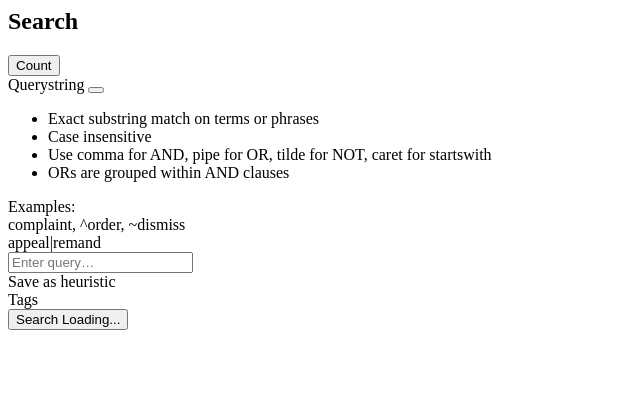
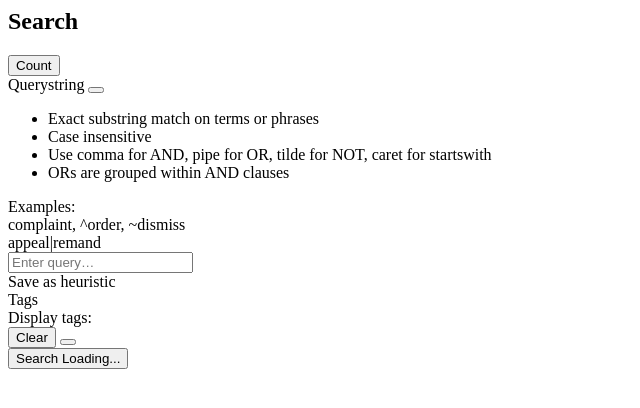
Before and after one commit to freelawproject/classifier-experiments, a Python web app: template clx/app/templates/search/search_panel.html in a window 1280 px wide. Shown: the top 408 px of the page, without its empty margins (0-640 px from the left). Run offline with Jinja, Linux system fonts and the light colour scheme; the template is opened without the code that fills it, so the values that code supplies are empty.

Commit message:
feat(app): add field to select display tags
Fixes: #67

```diff
--- a/clx/app/templates/search/search_panel.html
+++ b/clx/app/templates/search/search_panel.html
@@ -1,4 +1,5 @@
-<aside class="bg-white border rounded-lg shadow-sm my-4 p-4 overflow-hidden">
+<aside class="bg-white border rounded-lg shadow-sm my-4 p-4 overflow-hidden h-[calc(100%-2rem)] relative">
+    <div class="absolute inset-0 overflow-y-auto pb-96 p-4">
     <!-- Search header -->
     <div class="flex items-center justify-between mb-3">
         <h2 class="font-medium">Search</h2>
@@ -10,10 +11,11 @@
             :disabled="loading"
         >Count</button>
     </div>
+
     <!-- Querystring field -->
     <div class="mb-1" x-data="{open: false}">
         <div class="flex items-center justify-between">
-            <label class="block text-sm text-gray-600">Querystring</label>
+            <label class="block text-sm text-gray-600 font-medium">Querystring</label>
             <button
                 type="button"
                 class="text-gray-500 hover:text-gray-700"
@@ -56,7 +58,7 @@
         >Save as heuristic</span>
     </div>
     <!-- Tags fields -->
-    <div class="mt-3 space-y-2" x-data="{
+    <div class="mt-3" x-data="{
         tagGroups: [
             { key: 'any', name: 'Has any:' },
             { key: 'all', name: 'Has all:' },
@@ -81,33 +83,12 @@
                 this.params.tags[groupKey] = [];
             }
         },
-        orderedTags() {
-            const all = Object.values(this.tags || {});
-            if (!activeLabelId) {
-                return {
-                    preferred: [],
-                    others: all.slice().sort((a, b) => a.slug.localeCompare(b.slug)),
-                };
-            }
-            const preferred = [];
-            const others = [];
-            for (const t of all) {
-                if (t.label_id === activeLabelId) {
-                    preferred.push(t);
-                } else {
-                    others.push(t);
-                }
-            }
-            preferred.sort((a, b) => a.slug.localeCompare(b.slug));
-            others.sort((a, b) => a.slug.localeCompare(b.slug));
-            return { preferred, others };
-        },
     }">
-        <label class="block text-sm text-gray-600">Tags</label>
+        <label class="block text-sm text-gray-600 font-medium">Tags</label>
         <template x-for="group in tagGroups" :key="group.key">
             <div class="mb-1" x-data="{ open: false }">
                 <div class="flex items-center justify-between">
-                    <label class="block text-xs text-gray-600 font-medium" x-text="group.name"></label>
+                    <label class="block text-xs text-gray-600" x-text="group.name"></label>
                     <div class="flex items-center gap-2">
                         <button
                             type="button"
@@ -141,10 +122,10 @@
                 >
                     <div class="max-h-64 overflow-auto py-1">
                         <!-- Preferred for active label -->
-                        <template x-if="orderedTags().preferred.length">
+                        <template x-if="orderTagsByActiveLabel().preferred.length">
                             <div>
                                 <div class="px-3 py-1.5 text-xs font-medium text-gray-600">Active label</div>
-                                <template x-for="t in orderedTags().preferred" :key="`preferred-${group.key}-${t.id}`">
+                                <template x-for="t in orderTagsByActiveLabel().preferred" :key="`preferred-${group.key}-${t.id}`">
                                     <button
                                         type="button"
                                         class="flex w-full items-center text-start justify-between px-3 py-1.5 hover:bg-gray-50"
@@ -163,7 +144,7 @@
                             </div>
                         </template>
                         <!-- Other tags -->
-                        <template x-for="t in orderedTags().others" :key="`other-${group.key}-${t.id}`">
+                        <template x-for="t in orderTagsByActiveLabel().others" :key="`other-${group.key}-${t.id}`">
                             <button
                                 type="button"
                                 class="flex w-full items-center text-start justify-between px-3 py-1.5 hover:bg-gray-50"
@@ -183,12 +164,110 @@
             </div>
         </template>
     </div>
+    <!-- Display options -->
+    <div class="mt-3 border border-gray-200 py-3 rounded-md" x-data="{
+        toggleDisplayTag(tagId) {
+            if (!this.displayTags) this.displayTags = [];
+            const idx = this.displayTags.indexOf(tagId);
+            if (idx === -1) {
+                this.displayTags.push(tagId);
+            } else {
+                this.displayTags.splice(idx, 1);
+            }
+        },
+        isDisplayTagSelected(tagId) {
+            return (this.displayTags || []).includes(tagId);
+        },
+        clearDisplayTags() {
+            this.displayTags = [];
+        },
+    }">
+        <div x-data="{ open: false }">
+            <div class="flex items-center justify-between px-3">
+                <label class="block text-xs text-gray-600">Display tags:</label>
+                <div class="flex items-center gap-2">
+                    <button
+                        type="button"
+                        class="text-xs text-gray-500 hover:text-gray-700"
+                        @click="clearDisplayTags()"
+                        x-show="(displayTags || []).length"
+                    >Clear</button>
+                    <button
+                        type="button"
+                        class="text-gray-500 hover:text-gray-700"
+                        @click="open = !open"
+                        :aria-expanded="open ? 'true' : 'false'"
+                    >
+                        <i class="fa-solid fa-chevron-down transition-transform duration-150" :class="open ? 'rotate-180' : ''"></i>
+                    </button>
+                </div>
+            </div>
+            <!-- Collapsed summary of selected display tags -->
+            <div class="mt-1 px-3" x-show="!open && (displayTags || []).length" x-cloak>
+                <div class="flex flex-wrap gap-1">
+                    <template x-for="tid in (displayTags || [])" :key="`display-chip-${tid}`">
+                        <span class="inline-flex items-center rounded-full bg-blue-100 px-2 py-0.5 text-xs text-gray-700" x-text="tags?.[tid]?.slug || tid"></span>
+                    </template>
+                </div>
+            </div>
+            <!-- Dropdown -->
+            <div
+                x-show="open" x-cloak
+                @click.outside="open = false"
+                class="mt-1 text-sm border-t border-gray-200"
+            >
+                <div class="max-h-64 overflow-auto py-1">
+                    <!-- Preferred for active label -->
+                    <template x-if="orderTagsByActiveLabel().preferred.length">
+                        <div>
+                            <div class="px-3 py-1.5 text-xs font-medium text-gray-600">Active label</div>
+                            <template x-for="t in orderTagsByActiveLabel().preferred" :key="`display-preferred-${t.id}`">
+                                <button
+                                    type="button"
+                                    class="flex w-full items-center text-start justify-between px-3 py-1.5 hover:bg-gray-50"
+                                    @click="toggleDisplayTag(t.id)"
+                                >
+                                    <span class="break-all" x-text="t.slug"></span>
+                                    <span
+                                        class="ml-2 h-4 w-4 rounded border border-gray-300 flex items-center justify-center"
+                                        :class="isDisplayTagSelected(t.id) ? 'bg-blue-600 border-blue-600 text-white' : 'bg-white text-transparent'"
+                                    >
+                                        <i class="fa-solid fa-check text-[10px] leading-none"></i>
+                                    </span>
+                                </button>
+                            </template>
+                            <div class="my-1 border-t-2 border-gray-200"></div>
+                        </div>
+                    </template>
+                    <!-- Other tags -->
+                    <template x-for="t in orderTagsByActiveLabel().others" :key="`display-other-${t.id}`">
+                        <button
+                            type="button"
+                            class="flex w-full items-center text-start justify-between px-3 py-1.5 hover:bg-gray-50"
+                            @click="toggleDisplayTag(t.id)"
+                        >
+                            <span class="break-all" x-text="t.slug"></span>
+                            <span
+                                class="ml-2 h-4 w-4 rounded border border-gray-300 flex items-center justify-center"
+                                :class="isDisplayTagSelected(t.id) ? 'bg-blue-600 border-blue-600 text-white' : 'bg-white text-transparent'"
+                            >
+                                <i class="fa-solid fa-check text-[10px] leading-none"></i>
+                            </span>
+                        </button>
+                    </template>
+                </div>
+            </div>
+        </div>
+    </div>
+    </div>
+    <div class="absolute left-0 right-0 bottom-0 p-4 bg-white border-t border-gray-200">
         <button
             @click="search()"
-        class="w-full mt-3 inline-flex items-center justify-center rounded-md bg-blue-600 px-3 py-2 text-white hover:bg-blue-700 disabled:opacity-50"
+            class="w-full inline-flex items-center justify-center rounded-md bg-blue-600 px-3 py-2 text-white hover:bg-blue-700 disabled:opacity-50"
             :disabled="loading"
         >
             <span x-show="!loading">Search</span>
             <span x-show="loading">Loading...</span>
         </button>
+    </div>
 </aside>
```
Lines whose indentation alone changed are shown as unchanged.
